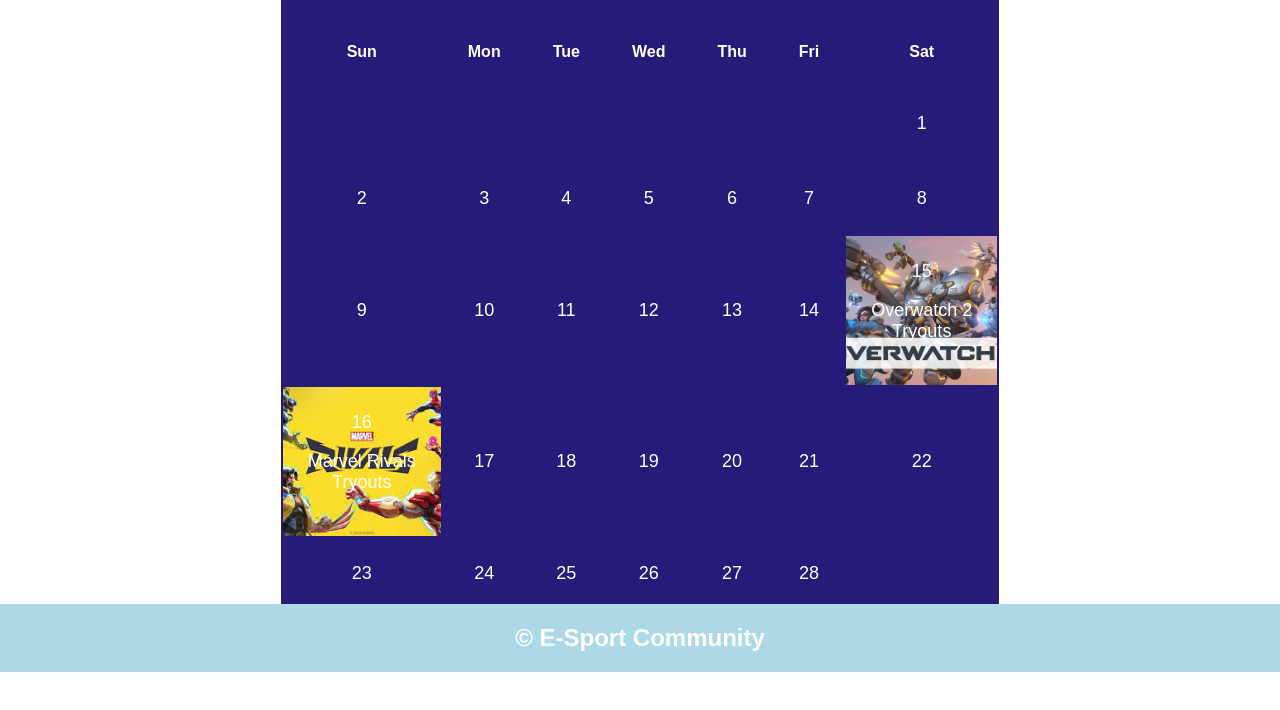
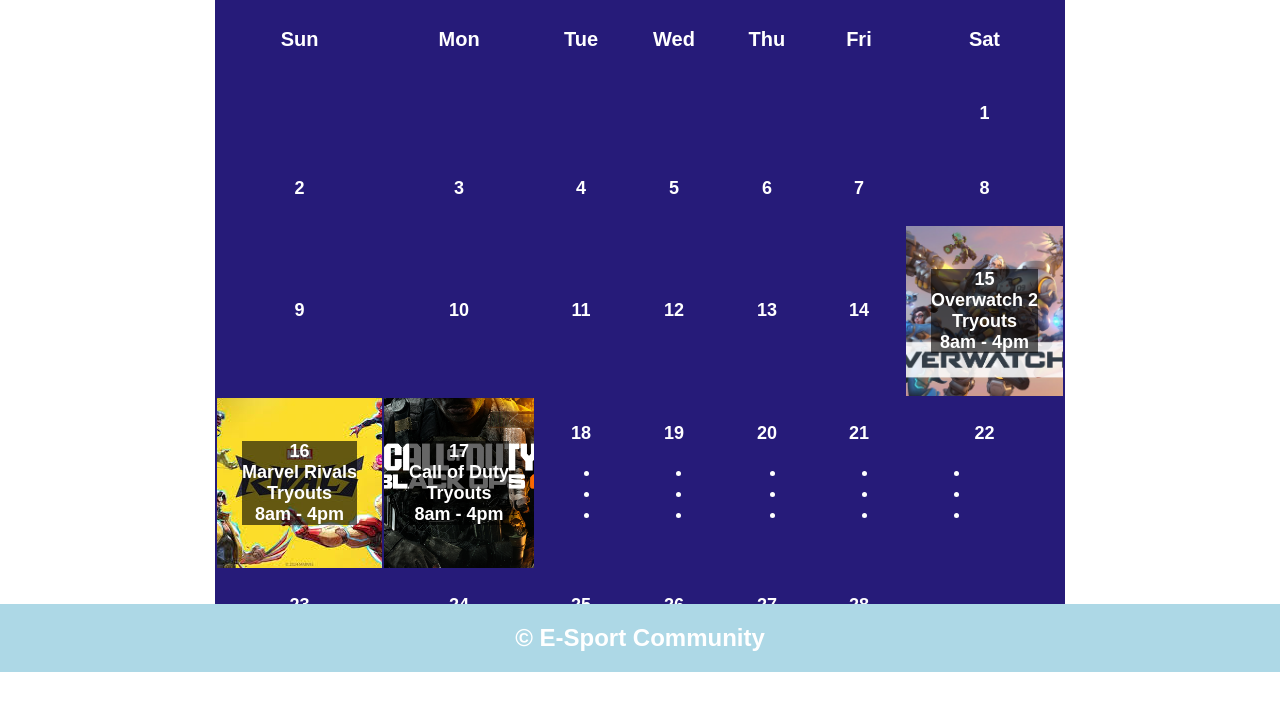
Before and after one commit to waleedo91/event_center, a plain HTML site: page events.html in a window 1280 px wide. Shown: the part 128-838 px from the top of the page. Before the commit the page ends 816 px from the top, so only its background shows below. Drawn offline with Linux system fonts and the light colour scheme.

Commit message:
Finished photos for calender events. adding remainder of the schedule to calender and getting started with food section

```diff
--- a/events.css
+++ b/events.css
@@ -1,5 +1,5 @@
 body {
-  min-height: 100vh;
+  min-height: 110vh;
 }
 
 /* #event-section {
@@ -38,11 +38,14 @@
   color: white;
   background-color: rgb(38, 27, 121);
   max-width: fit-content;
+  font-weight: bold;
+  font-size: 20px;
 }
 
 table {
   text-align: center;
 }
+
 td {
   cursor: default;
   font-size: large;
@@ -55,9 +58,20 @@
   background-position: center;
 }
 
+.date-text {
+  background-color: rgba(0, 0, 0, 0.6);
+}
+
 #marvel-try {
   background-image: url("./images/download.jpg");
   background-repeat: no-repeat;
   background-size: cover;
   background-position: center;
 }
+
+#cod-try {
+  background-image: url("./images/vrpUHxBJ8AX9zLT6MzbQrd.jpg");
+  background-repeat: no-repeat;
+  background-size: cover;
+  background-position: center;
+}
--- a/events.html
+++ b/events.html
@@ -81,24 +81,70 @@
                 <td>13</td>
                 <td>14</td>
                 <td id="overwatch-try">
-                  15
-                  <p>Overwatch 2 <br />Tryouts</p>
+                  <p class="date-text">
+                    15 <br />
+                    Overwatch 2 <br />Tryouts <br />
+                    8am - 4pm
+                  </p>
                 </td>
               </tr>
               <tr>
-                <td id="marvel-try">
-                  16
-                  <p>
+                <td id="marvel-try" class="event-photo">
+                  <p class="date-text">
+                    16 <br />
                     Marvel Rivals <br />
-                    Tryouts
+                    Tryouts <br />
+                    8am - 4pm
                   </p>
                 </td>
-                <td>17</td>
-                <td>18</td>
-                <td>19</td>
-                <td>20</td>
-                <td>21</td>
-                <td>22</td>
+                <td id="cod-try" class="event-photo">
+                  <p class="date-text">
+                    17 <br />
+                    Call of Duty <br />
+                    Tryouts <br />
+                    8am - 4pm
+                  </p>
+                </td>
+                <td>
+                  18
+                  <ul>
+                    <li></li>
+                    <li></li>
+                    <li></li>
+                  </ul>
+                </td>
+                <td>
+                  19
+                  <ul>
+                    <li></li>
+                    <li></li>
+                    <li></li>
+                  </ul>
+                </td>
+                <td>
+                  20
+                  <ul>
+                    <li></li>
+                    <li></li>
+                    <li></li>
+                  </ul>
+                </td>
+                <td>
+                  21
+                  <ul>
+                    <li></li>
+                    <li></li>
+                    <li></li>
+                  </ul>
+                </td>
+                <td>
+                  22
+                  <ul>
+                    <li></li>
+                    <li></li>
+                    <li></li>
+                  </ul>
+                </td>
               </tr>
               <tr>
                 <td>23</td>
```
Also changed, not shown: images/vrpUHxBJ8AX9zLT6MzbQrd.jpg (added).
